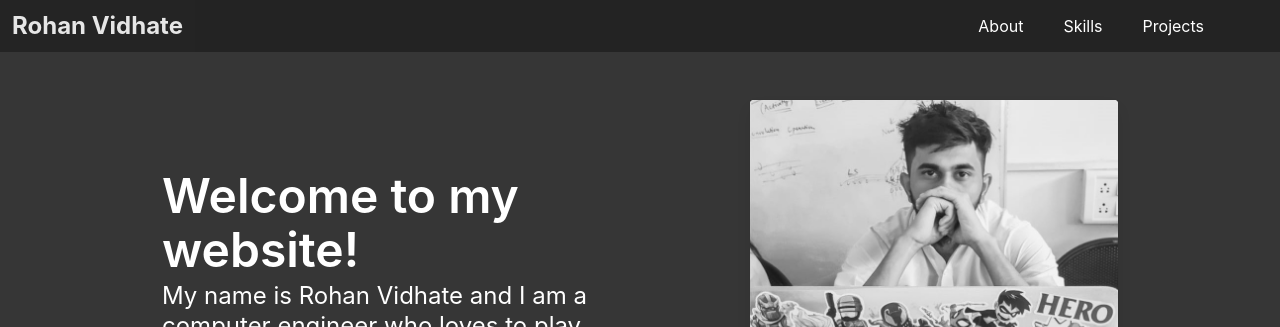
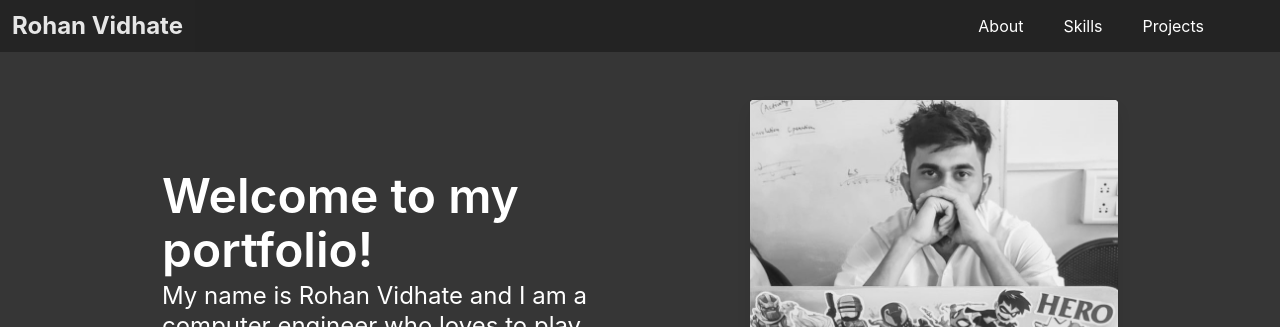
Before and after one commit to roneya/portfolio, a plain HTML site: page index.html in a window 1280 px wide. Shown: the top 327 px of the page. Drawn offline with nearby package versions, Linux system fonts and the light colour scheme.

Commit message:
Signed-off-by: koki <iamrohanvidhate@gmail.com>

```diff
--- a/index.html
+++ b/index.html
@@ -85,7 +85,7 @@
                 <div class="column"></div>
                 <div class=" column is-5-desktop is-5-tablet is-full-mobile ">
 
-                    <h1 class=" has-text-white title is-1">Welcome to my website!</h1>
+                    <h1 class=" has-text-white title is-1">Welcome to my portfolio!</h1>
                     <p class="has-text-white subtitle is-4">My name is Rohan Vidhate and I am a computer engineer who
                         loves to play
                         chess and sketching. This website is a collection of my projects and experiences.</p>
```
